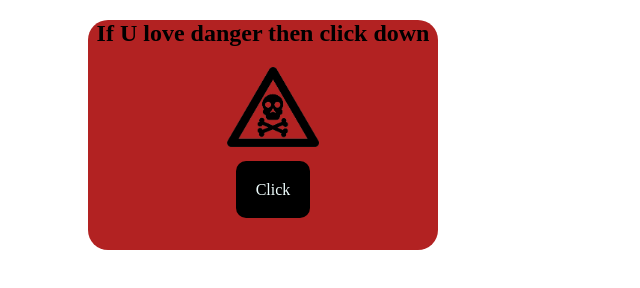
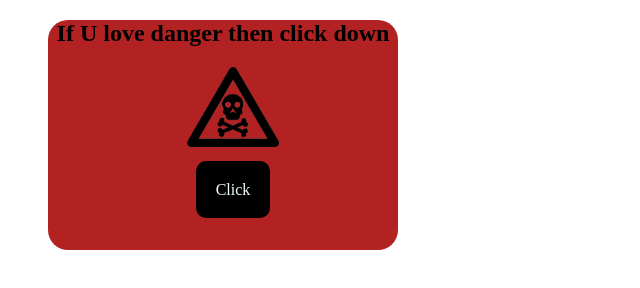
Before and after one commit to israthasan1/nirjhora420, a plain HTML site: page index.html in a window 1280 px wide. Shown: the whole page, without its empty margins (0-640 px from the left). Drawn offline with Linux system fonts and the light colour scheme.

Commit message:
first commit

```diff
--- a/index.html
+++ b/index.html
@@ -27,7 +27,7 @@
         background-color: firebrick;
         height: 230px;
         width: 350px;
-        margin-left: 80PX;
+        margin-left: 40PX;
         border-radius: 20px;
     }
     </style>
```
Also changed, not shown: second.html (+1 -1 lines).
